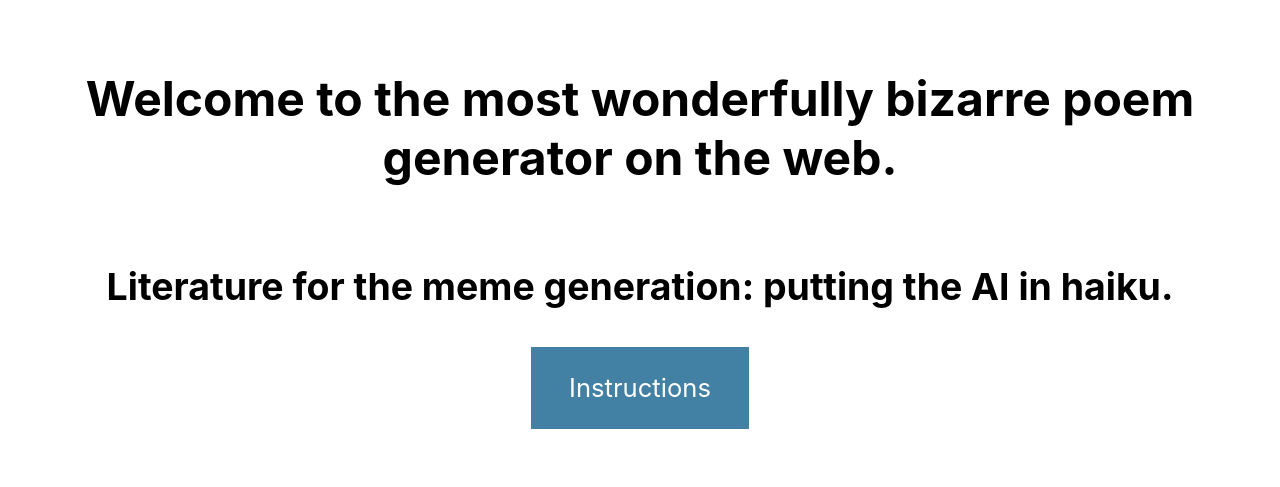
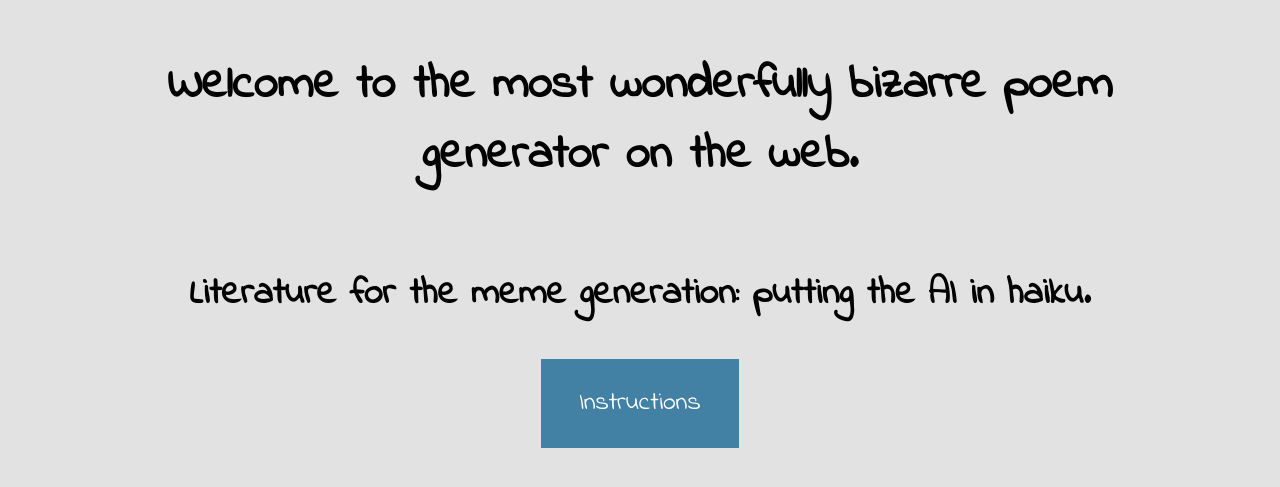
Before and after one commit to imndaiga/gif-poem-generator, a React (Create React App) app: page / in a window 1280 px wide. Shown: the part 171-658 px from the top of the page. Built offline with nearby package versions, Linux system fonts and the light colour scheme.

Commit message:
updated font-family to indie flower, page padding added

```diff
--- a/src/App.css
+++ b/src/App.css
@@ -1,3 +1,5 @@
+@import url('https://fonts.googleapis.com/css?family=Indie+Flower');
+
 .App {
   display: flex;
   flex-direction: column;
@@ -7,6 +9,8 @@
   min-height: 100vh;
   width: 100vw;
   font-size: calc(12pt + 1em);
+  background-color: #E2E2E2;
+  font-family: 'Indie Flower', cursive;
 }
 
 div.page {
@@ -14,6 +18,7 @@
   flex-direction: column;
   justify-content: center;
   align-items: center;
+  padding: 4em;
 }
 
 div.page > * {
```
